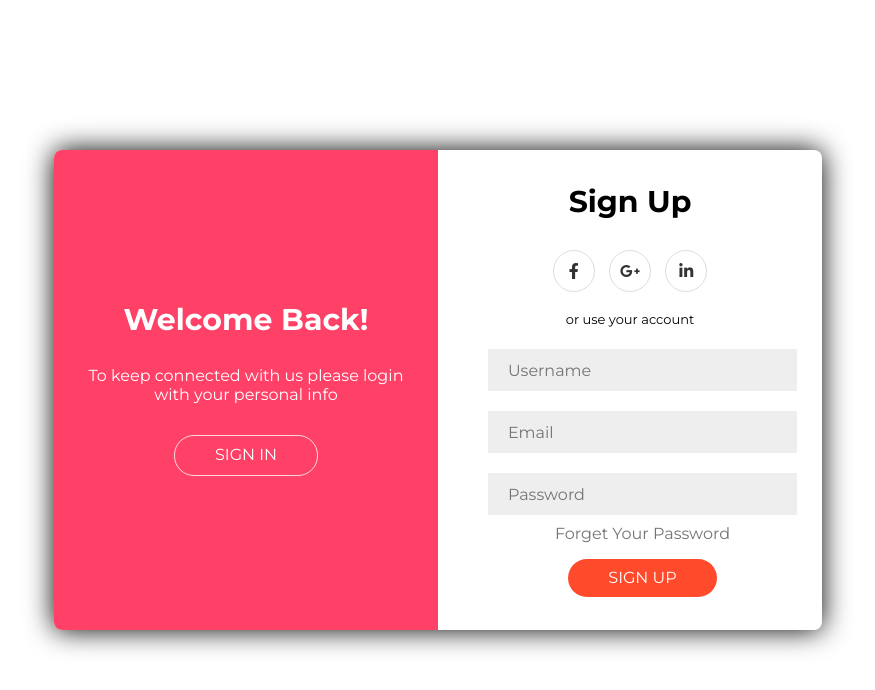
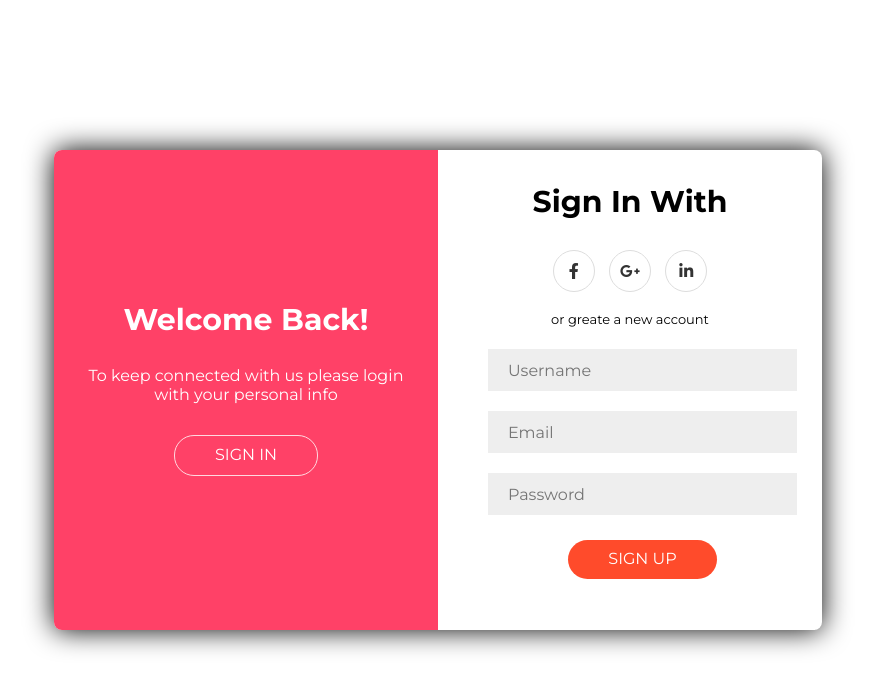
Before and after one commit to ebrahim-0/sign-in-up, a plain HTML site: page sign up.html in a window 1280 px wide. Shown: the whole page, without its empty margins (202-1077 px from the left). Drawn offline with Linux system fonts and the light colour scheme.

Commit message:
Add files via upload

```diff
--- a/sign up.html
+++ b/sign up.html
@@ -20,18 +20,16 @@
             <button><a href="index.html">sign in</a></button>
         </div>
         <div class="left">
-            <h3>sign up</h3>
+            <h3>sign in with</h3>
             <a href="#"><i class="fa-brands fa-facebook-f"></i></a>
             <a href="#"><i class="fa-brands fa-google-plus-g"></i></a>
             <a href="#"><i class="fa-brands fa-linkedin-in"></i></a>
-            <p>or use your account</p>
+            <p>or greate a new account</p>
             <form>
                 <input type="text" name="username" placeholder="Username">
                 <input type="email" name="mail" placeholder="Email">
                 <br>
                 <input type="password" name="pass" placeholder="Password">
-                <br>
-                <a href="#">forget your password</a>
                 <br>
                 <button>sign up</button>
             </form>
```
